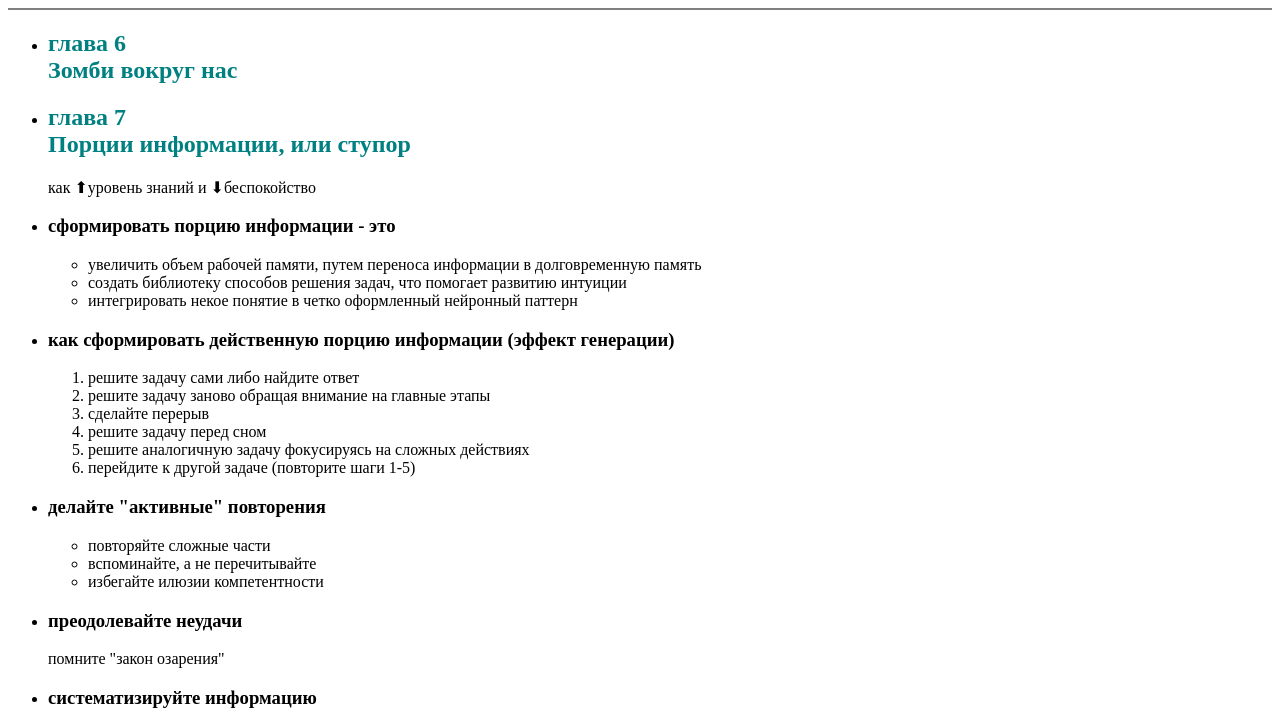
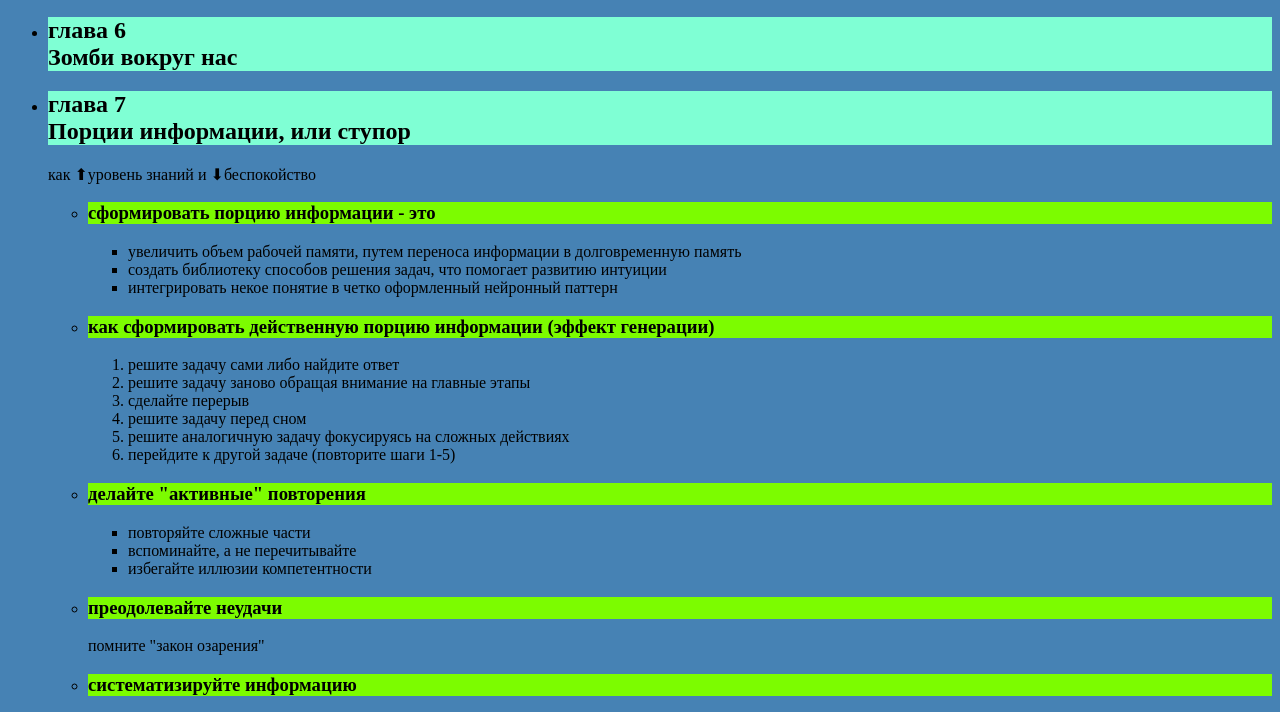
Before and after one commit to Oleh-Mohylnyi/think-like-mathematician, a plain HTML site: page index.html in a window 1280 px wide. Shown: the part 153-865 px from the top of the page. Drawn offline with Linux system fonts and the light colour scheme.

Commit message:
добавляет цвет фона

```diff
--- a/index.html
+++ b/index.html
@@ -1,26 +1,49 @@
 <!DOCTYPE html>
-<html>
+<html lang="ru">
     <head>
+        <meta charset="UTF-8">
+        <meta name="viewport" content="width=device-width, initial-scale=1.0">
+        <meta http-equiv="X-UA-Compatible" content="IE=Edge">
+        <title>think-like-a-mathematican</title>
+        <style type="text/css">
+            body{
+                background: #4682B4;
+            }
+            h2{
+                background:#7FFFD4;
+            }
+            h3{
+                background:#7CFC00;
+            }
+
+        </style>
+
+
+    </head>
+
+    <body>
+        <section>
             <img src="/images/head.png" alt="часть илюстрации обложки книги">
             <h1>Думай как математик</h1>
             <p>Mindmap или вся книга за 1877 слов</p>
             <hr color="grey">
-    </head>
+        </section>
 
-    <body>
     <ul>
         <li>
             <h2>
-                <font color="#008080">глава 6<br>Зомби вокруг нас</font>
+                глава 6
+                <br>Зомби вокруг нас
             </h2>
         </li>
 
-        <div>
         <li>
             <h2>
-                    <font color="#008080">глава 7<br>Порции информации, или ступор</font>
+                глава 7
+                <br>Порции информации, или ступор
             </h2>
             <p>как ⬆︎уровень знаний и ⬇︎беспокойство</p>
+            <ul>
                 <li>
                     <h3>cформировать порцию информации - это</h3>
                     <ul>
@@ -68,7 +91,7 @@
                             вспоминайте, а не перечитывайте
                         </li>
                         <li>
-                        избегайте илюзии компетентности
+                            избегайте иллюзии компетентности
                         </li>
                     </ul>
                 </li>
@@ -91,12 +114,13 @@
                         </li>
                     </ul>
                 </li>
+            </ul>
         </li>
-        </div>
 
        <li>
             <h2>
-                <font color="#008080">глава 8<br>Способы, советы, хитрости</font>
+                глава 8
+                <br>Способы, советы, хитрости
             </h2>
         </li>
     </ul>
```
Also changed, not shown: 1 other file. Lines whose indentation alone changed are shown as unchanged.
